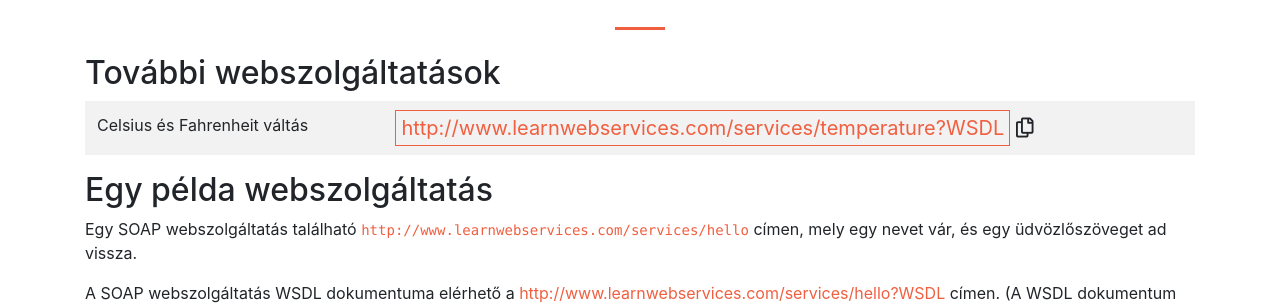
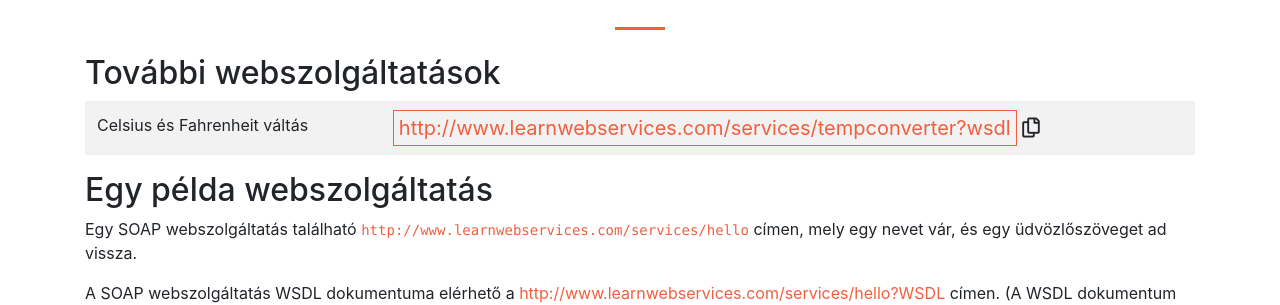
Before and after one commit to vicziani/learnwebservices, a Jekyll site: the page built from site/index.md, in a window 1280 px wide and 900 px high, scrolled down 960 px. Shown: the part 144-449 px from the top of the window. Built offline with Jekyll 4.4.1, drawn with Linux system fonts in a browser that asks for light colours; nearby versions of some CDN libraries; comment, search, counter and statistics services are not loaded; our own code applies the rules of GitHub Pages for plain Markdown files; some of the changed lines change nothing that is shown.

Commit message:
Correct the url of the temperature converter webservice

```diff
--- a/site/index.md
+++ b/site/index.md
@@ -65,7 +65,7 @@
       <td>Celsius és Fahrenheit váltás</td>
       <td>
         <span class="highlighted-wsdl">
-        <a id="highlighted-wsdl-temp" href="http://www.learnwebservices.com/services/temperature?WSDL">http://www.learnwebservices.com/services/temperature?WSDL</a>
+        <a id="highlighted-wsdl-temp" href="http://www.learnwebservices.com/services/tempconverter?wsdl">http://www.learnwebservices.com/services/tempconverter?wsdl</a>
         <i class="copy-button far fa-copy" data-clipboard-target="#highlighted-wsdl-temp"></i>
         </span>
       </td>
```
